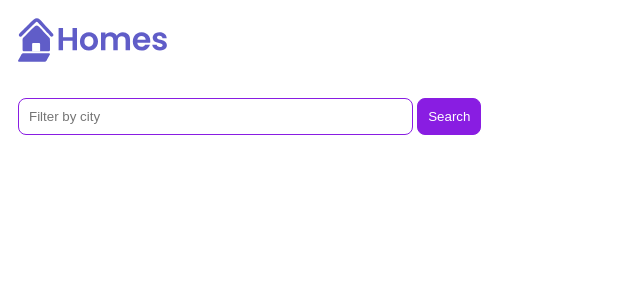
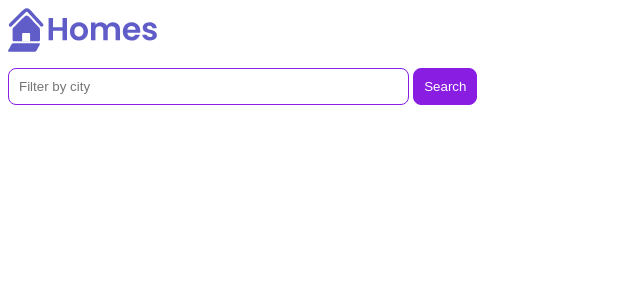
Before and after one commit to patch-sys/test-app, an Angular app: page / in a window 1280 px wide. Shown: the top 300 px of the page, without its empty margins (0-640 px from the left). Built offline with nearby package versions, Linux system fonts and the light colour scheme.

Commit message:
new style

```diff
--- a/src/app/app.component.css
+++ b/src/app/app.component.css
@@ -4,9 +4,8 @@
 header {
   display: block;
   height: 60px;
-  padding: var(--content-padding);
-  box-shadow: 0px 5px 25px var(--shadow-color);
+  width: 100%;
 }
 .content {
-  padding: var(--content-padding);
+
 }
```
